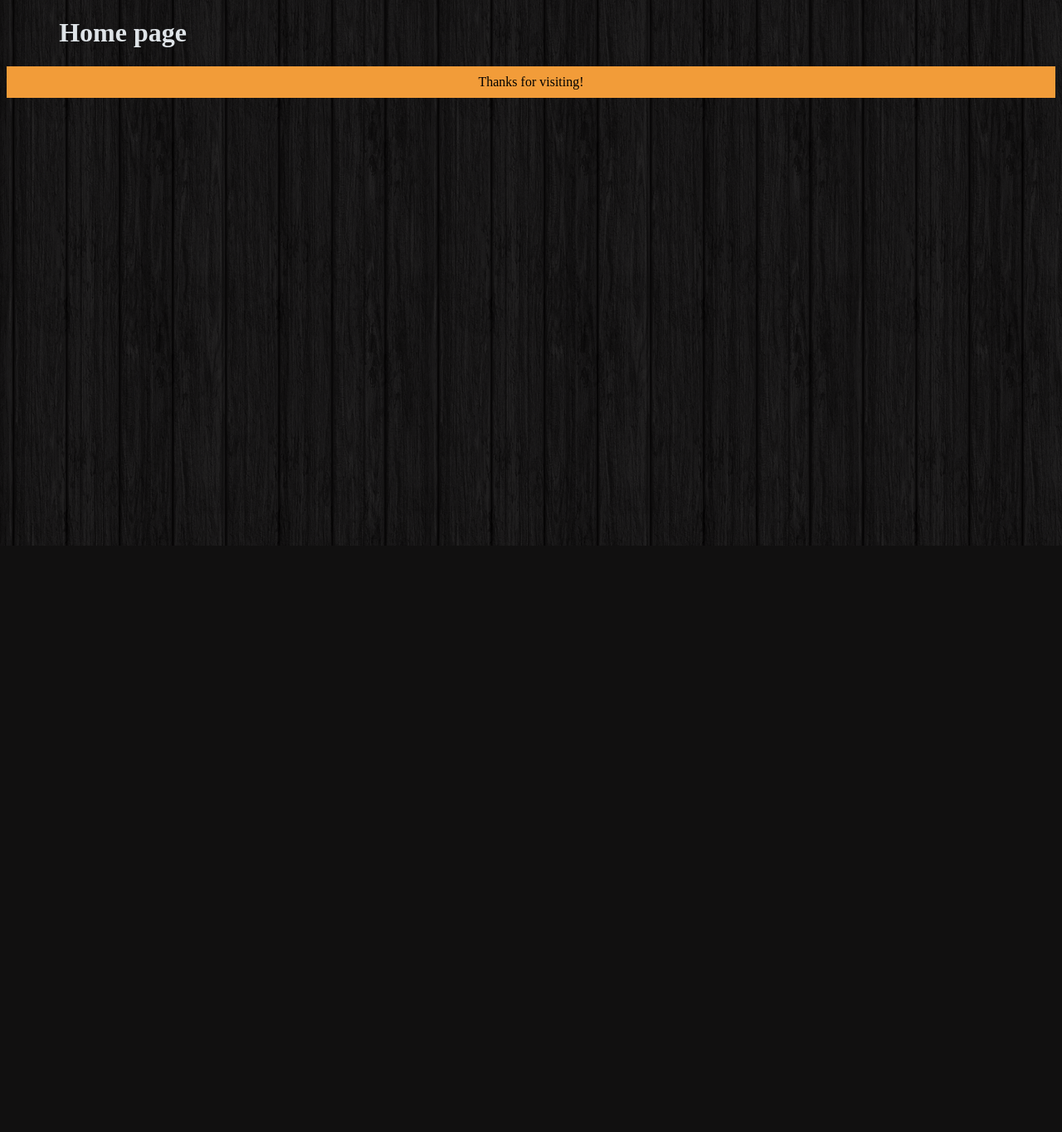
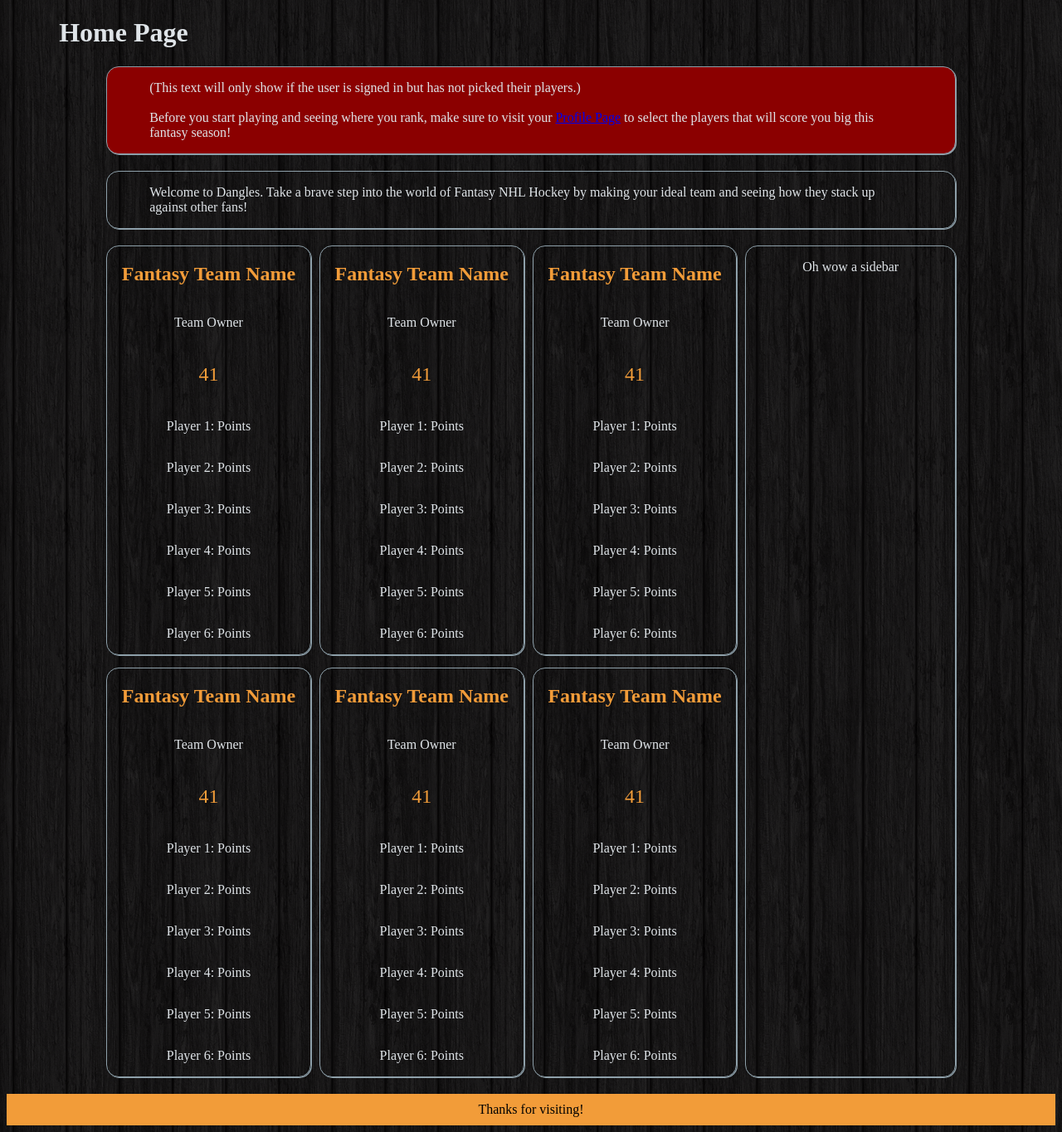
Before and after one commit to uoft-project2-group7/project, a Node server app: page / in a window 1280 px wide. Shown: the part 142-1507 px from the top of the page at 83% size. Before the commit the page ends 800 px from the top, so only its background shows below. Run offline with Node 20, Linux system fonts and the light colour scheme; some libraries are stand-ins or nearby versions.

Commit message:
add home-hb:

```diff
--- a/views/home.handlebars
+++ b/views/home.handlebars
@@ -1 +1,86 @@
-<h1>Home page</h1>
+<h1>Home Page</h1>
+
+<main>
+        <div class="content-block" id="warning-no-team">
+            <p>(This text will only show if the user is signed in but has not picked their players.)
+                <br>
+                <br>
+                Before you start playing and seeing where you rank, make sure to visit your <a href="#">Profile Page</a> to select the players that will score you big this fantasy season!</p>
+        </div>
+        <div class="content-block">
+            <p>Welcome to <span class="dangles">Dangles</span>. Take a brave step into the world of Fantasy NHL Hockey by making your ideal team and seeing how they stack up against other fans!</p>
+        </div>
+        <div class="homepage-wrapper">
+            <div class="card-wrapper">
+                <section class="card">
+                    <h2>Fantasy Team Name</h2>
+                    <p class="team-owner">Team Owner</p>
+                    <p class="card-score">41</p>
+                    <p>Player 1: Points</p>
+                    <p>Player 2: Points</p>
+                    <p>Player 3: Points</p>
+                    <p>Player 4: Points</p>
+                    <p>Player 5: Points</p>
+                    <p>Player 6: Points</p>
+                </section class="card">
+                <section class="card">
+                    <h2>Fantasy Team Name</h2>
+                    <p class="team-owner">Team Owner</p>
+                    <p class="card-score">41</p>
+                    <p>Player 1: Points</p>
+                    <p>Player 2: Points</p>
+                    <p>Player 3: Points</p>
+                    <p>Player 4: Points</p>
+                    <p>Player 5: Points</p>
+                    <p>Player 6: Points</p>
+                </section>
+                <section class="card">
+                    <h2>Fantasy Team Name</h2>
+                    <p class="team-owner">Team Owner</p>
+                    <p class="card-score">41</p>
+                    <p>Player 1: Points</p>
+                    <p>Player 2: Points</p>
+                    <p>Player 3: Points</p>
+                    <p>Player 4: Points</p>
+                    <p>Player 5: Points</p>
+                    <p>Player 6: Points</p>
+                </section>
+                <section class="card">
+                    <h2>Fantasy Team Name</h2>
+                    <p class="team-owner">Team Owner</p>
+                    <p class="card-score">41</p>
+                    <p>Player 1: Points</p>
+                    <p>Player 2: Points</p>
+                    <p>Player 3: Points</p>
+                    <p>Player 4: Points</p>
+                    <p>Player 5: Points</p>
+                    <p>Player 6: Points</p>
+                </section>
+                <section class="card">
+                    <h2>Fantasy Team Name</h2>
+                    <p class="team-owner">Team Owner</p>
+                    <p class="card-score">41</p>
+                    <p>Player 1: Points</p>
+                    <p>Player 2: Points</p>
+                    <p>Player 3: Points</p>
+                    <p>Player 4: Points</p>
+                    <p>Player 5: Points</p>
+                    <p>Player 6: Points</p>
+                </section>
+                <section class="card">
+                    <h2>Fantasy Team Name</h2>
+                    <p class="team-owner">Team Owner</p>
+                    <p class="card-score">41</p>
+                    <p>Player 1: Points</p>
+                    <p>Player 2: Points</p>
+                    <p>Player 3: Points</p>
+                    <p>Player 4: Points</p>
+                    <p>Player 5: Points</p>
+                    <p>Player 6: Points</p>
+                </section>
+            </div>
+            <div class="sidebar">
+                <p style="text-align: center;">Oh wow a sidebar</p>
+            </div>
+        </div>
+    </main>
```
